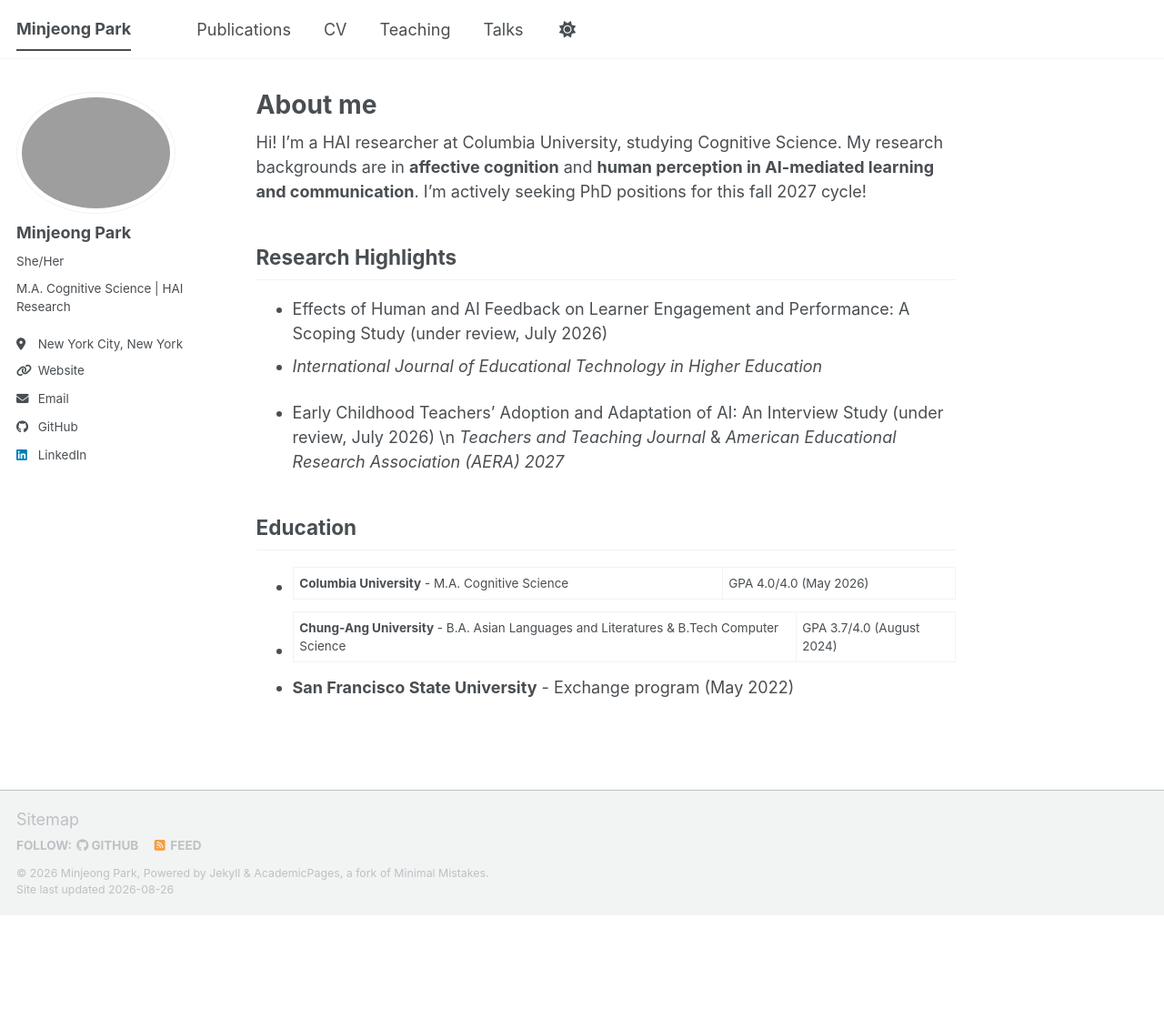
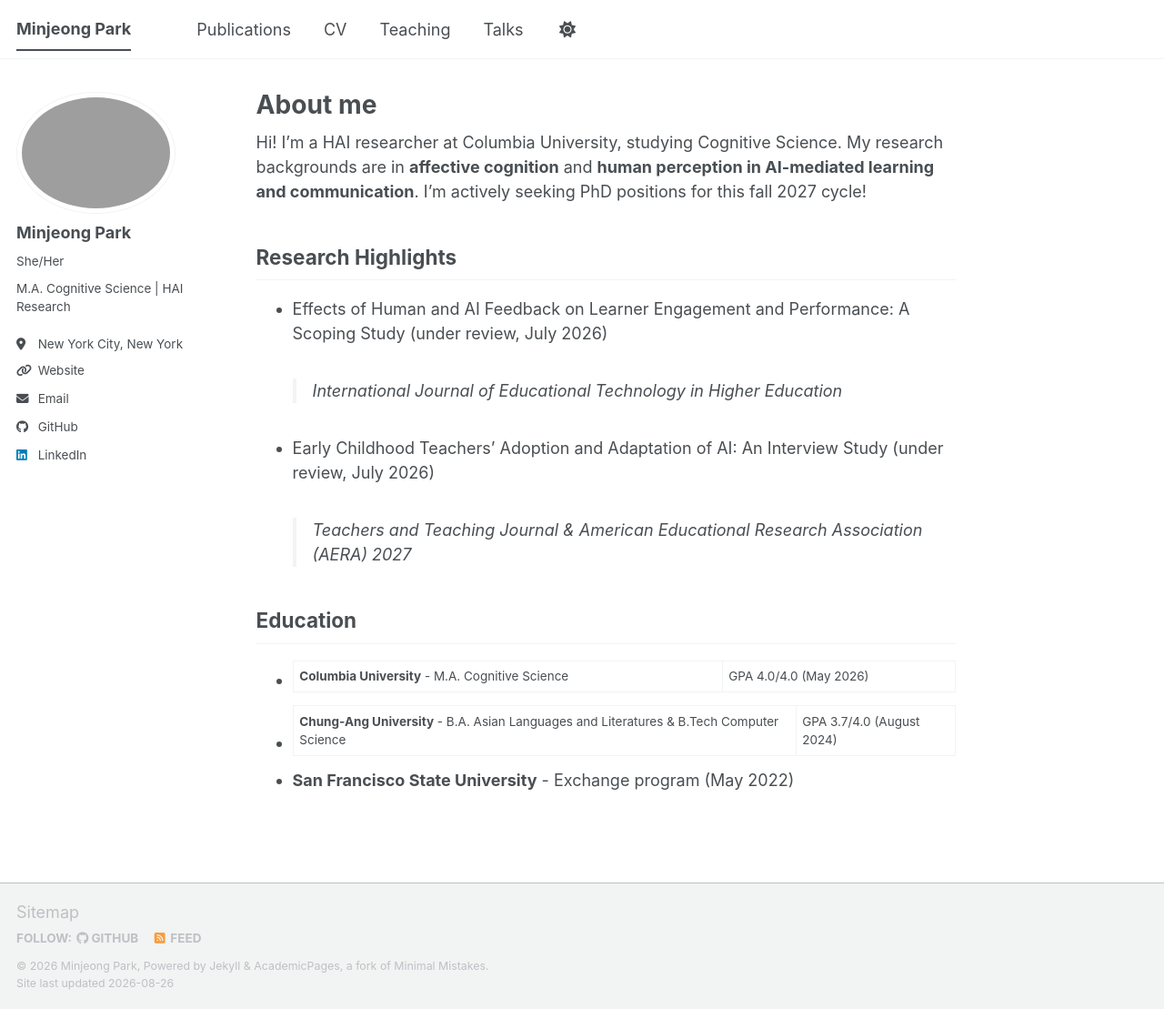
Before and after one commit to mingzung2da/mingzung2da.github.io, a Jekyll site: the page built from _pages/about.md, in a window 1280 px wide and 1109 px high. Shown: the whole window at 91% size. Built offline with Jekyll 4.4.1, drawn with Linux system fonts in a browser that asks for light colours; a script bundle is joined from its source files by our own code; library files that are not in the unit come from our copies.

```diff
--- a/_pages/about.md
+++ b/_pages/about.md
@@ -14,11 +14,11 @@ I'm actively seeking PhD positions for this fall 2027 cycle!
 ## Research Highlights
 
 - Effects of Human and AI Feedback on Learner Engagement and Performance: A Scoping Study (under review, July 2026)
-- _International Journal of Educational Technology in Higher Education_
+>_International Journal of Educational Technology in Higher Education_
 
 
-- Early Childhood Teachers’ Adoption and Adaptation of AI: An Interview Study (under review, July 2026) \n
-  _Teachers and Teaching Journal_ & _American Educational Research Association (AERA) 2027_
+- Early Childhood Teachers’ Adoption and Adaptation of AI: An Interview Study (under review, July 2026)
+>_Teachers and Teaching Journal_ & _American Educational Research Association (AERA) 2027_
 
 
 ## Education
```
